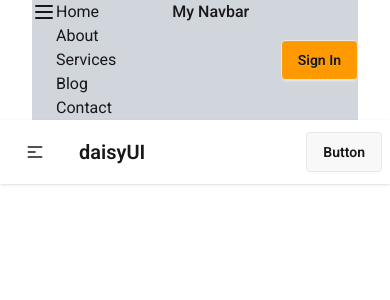
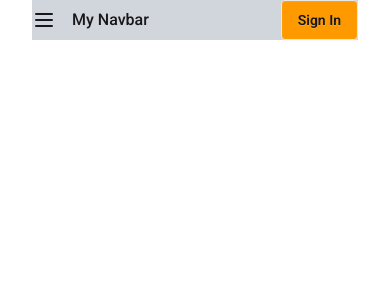
Before and after one commit to Srabonti721/tailwind-font-daisy-add, a React (Vite) app: page /contact in a window 390 px wide. Shown: the top 300 px of the page. Built offline with nearby package versions, Linux system fonts and the light colour scheme.

Commit message:
custom navbar complet

```diff
--- a/src/App.jsx
+++ b/src/App.jsx
@@ -9,7 +9,7 @@ function App() {
     <>
       <header>
         <Navbar></Navbar>
-        <DaisyNav></DaisyNav>
+        {/* <DaisyNav></DaisyNav> */}
       </header>
       <main>
 
--- a/src/Components/Navbar/Link.jsx
+++ b/src/Components/Navbar/Link.jsx
@@ -2,7 +2,7 @@ import React from 'react';
 
 const Link = ({route}) => {
     return (
- <li className='mr-10  hover:text-blue-500'>
+ <li className=' px-4 lg:mr-10  hover:text-blue-500'>
     <a href={route.path}>{route.name}</a>
  </li>
 
--- a/src/Components/Navbar/Navbar.jsx
+++ b/src/Components/Navbar/Navbar.jsx
@@ -37,18 +37,22 @@ const Navbar = () => {
         <nav className='flex justify-between items-center bg-gray-300 mx-8 hover:bg-blue-50'>
             <span className='flex' onClick={() => setOpen(!open)}>
                 {
-                    open ? <X className='md:hidden'></X> : <Menu className='md:hidden' ></Menu>
+                    open ?
+                     <X className='md:hidden'></X> :
+                     <Menu className='md:hidden' ></Menu>
                 }
-<ul className='md:hidden'>
-{
-    links
-}
-</ul>
+                <ul className={`md:hidden absolute text-center p-2 duration-1500 text-white
+                ${open?'top-8':'-top-64'}
+                     bg-red-500 rounded-2xl`}>
+                    {
+                        links
+                    }
+                </ul>
 
                 <h1 className=' ml-4 not-last:text-xl font-medium'>My Navbar</h1>
             </span>
 
-            <ul className=' md:flex justify-center hidden'>
+            <ul className='md:flex justify-center hidden'>
                 {
                     links
                 }
```
